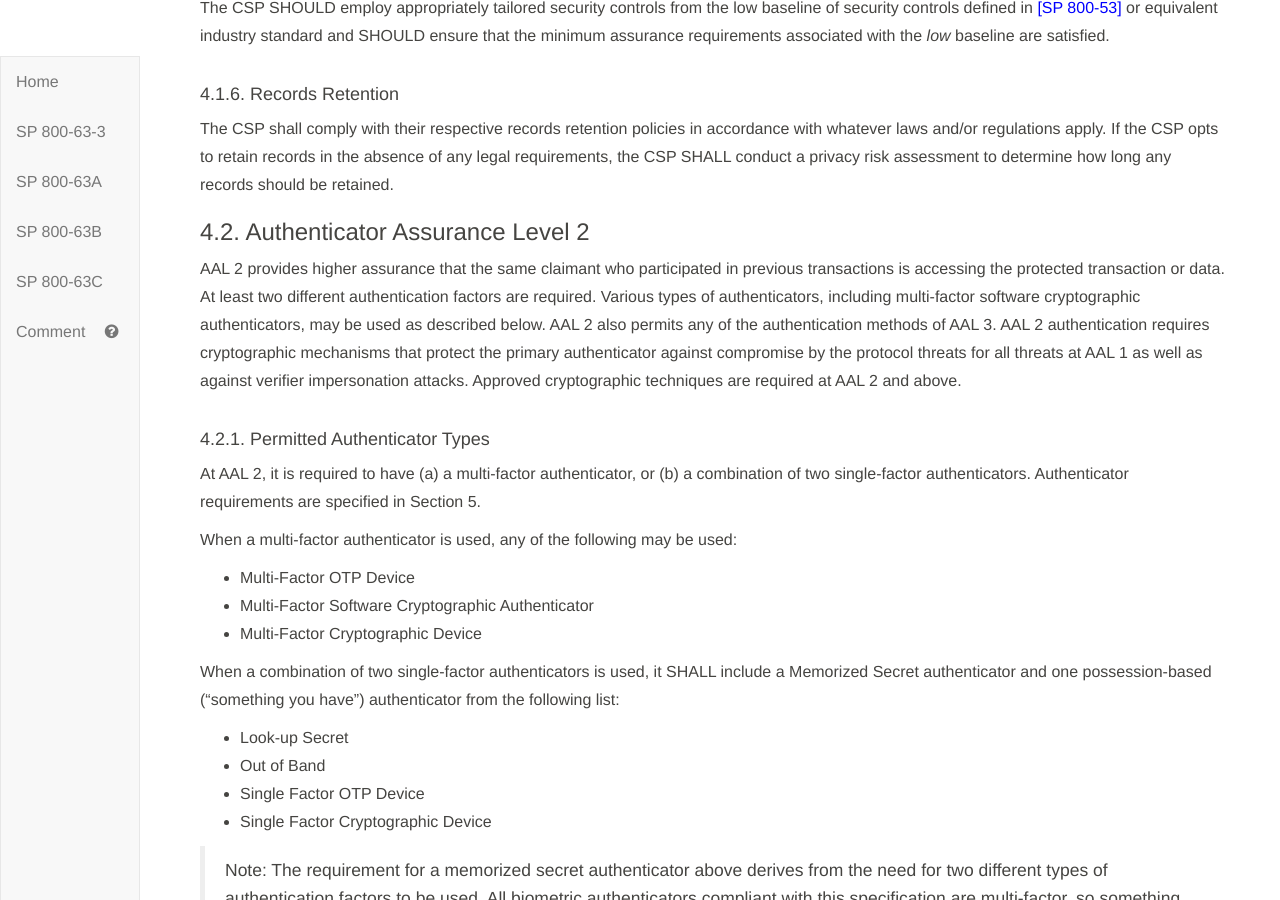
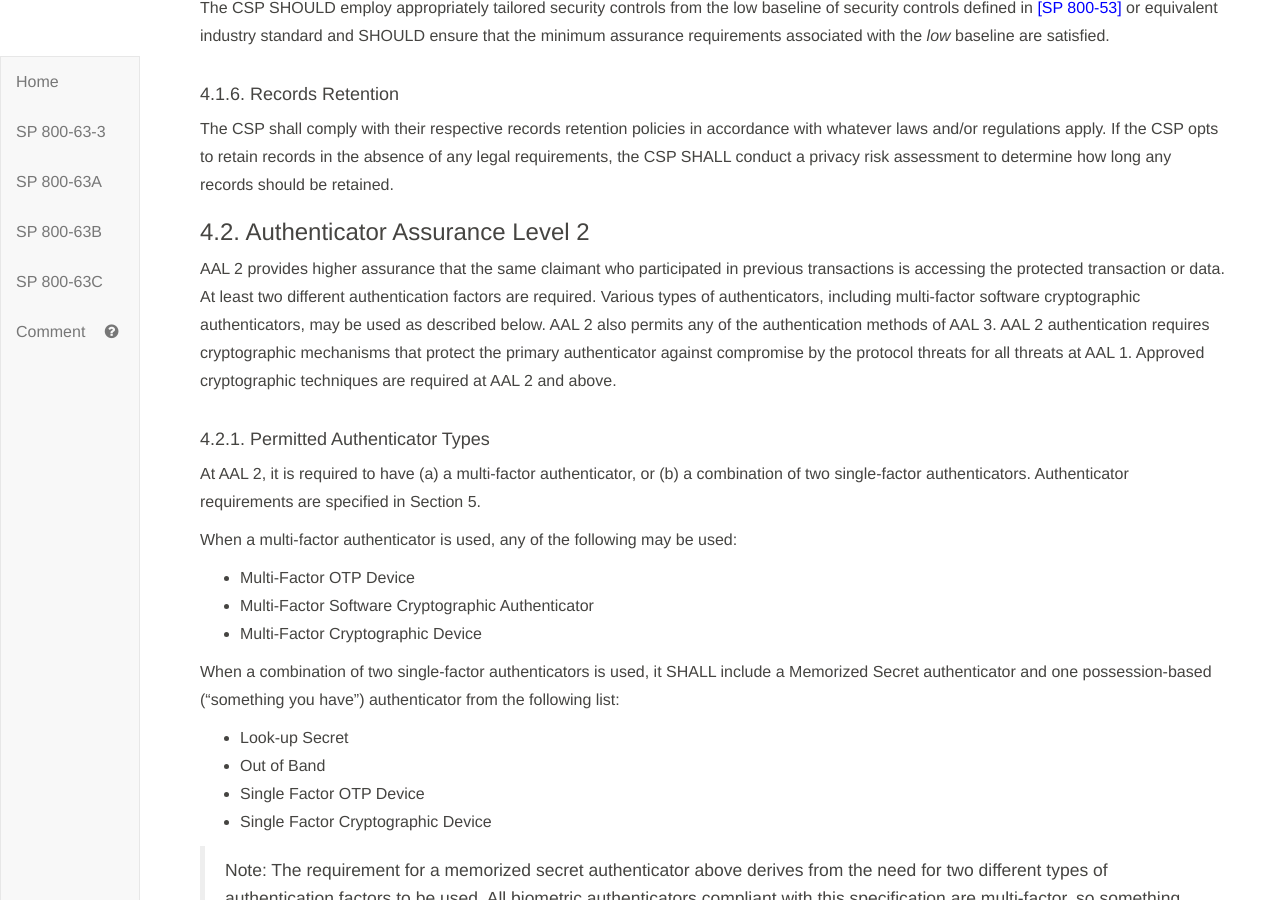
Before and after one commit to usnistgov/800-63-3, a Jekyll site: the page built from sp800-63b.md, in a window 1280 px wide and 900 px high, scrolled down 20648 px. Built offline with Jekyll 4.4.1, drawn with Linux system fonts in a browser that asks for light colours.

Commit message:
Remove AAL 2 verifier impersonation attack resistance statement

```diff
--- a/sp800-63b/sec4_aal.md
+++ b/sp800-63b/sec4_aal.md
@@ -72,7 +72,7 @@ The CSP shall comply with their respective records retention policies in accorda
 
 ### 4.2. Authenticator Assurance Level 2
 
-AAL 2 provides higher assurance that the same claimant who participated in previous transactions is accessing the protected transaction or data. At least two different authentication factors are required. Various types of authenticators, including multi-factor software cryptographic authenticators, may be used as described below. AAL 2 also permits any of the authentication methods of AAL 3. AAL 2 authentication requires cryptographic mechanisms that protect the primary authenticator against compromise by the protocol threats for all threats at AAL 1 as well as against verifier impersonation attacks. Approved cryptographic techniques are required at AAL 2 and above.
+AAL 2 provides higher assurance that the same claimant who participated in previous transactions is accessing the protected transaction or data. At least two different authentication factors are required. Various types of authenticators, including multi-factor software cryptographic authenticators, may be used as described below. AAL 2 also permits any of the authentication methods of AAL 3. AAL 2 authentication requires cryptographic mechanisms that protect the primary authenticator against compromise by the protocol threats for all threats at AAL 1. Approved cryptographic techniques are required at AAL 2 and above.
 
 #### 4.2.1. Permitted Authenticator Types
 
```
